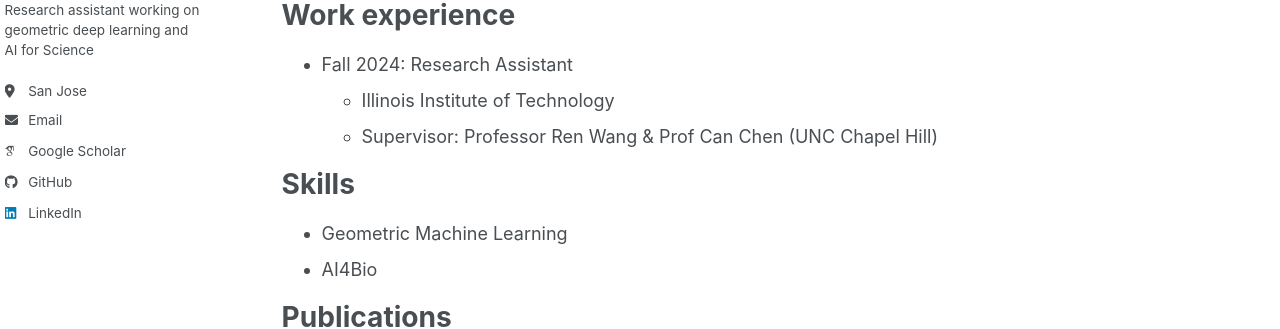
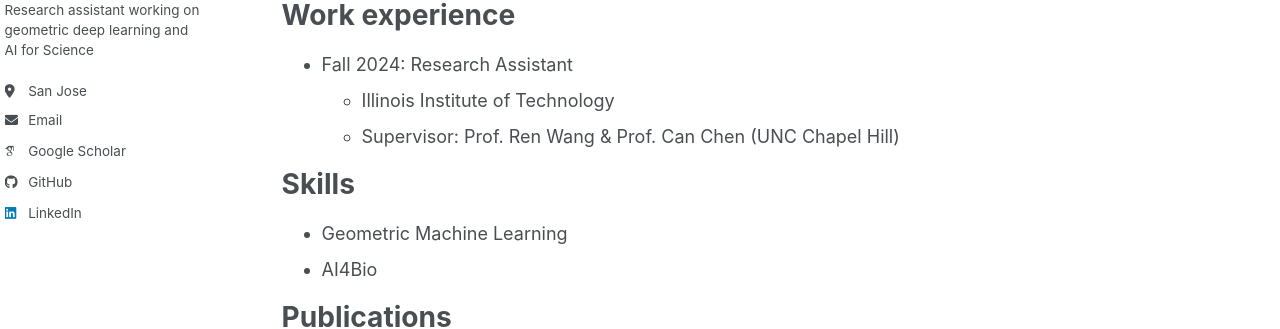
Before and after one commit to Ryan-Yanlong/Ryan-Yanlong, a Jekyll site: the page built from _pages/cv.md, in a window 1280 px wide and 961 px high. Shown: the part 275-604 px from the top of the window. Built offline with Jekyll 4.4.1, drawn with Linux system fonts in a browser that asks for light colours; some web fonts are replaced; a script bundle is joined from its source files by our own code; library files that are not in the unit come from our copies.

Commit message:
Update cv.md

```diff
--- a/_pages/cv.md
+++ b/_pages/cv.md
@@ -20,7 +20,7 @@ Work experience
 
 * Fall 2024: Research Assistant
   * Illinois Institute of Technology
-  * Supervisor: Professor Ren Wang & Prof Can Chen (UNC Chapel Hill)
+  * Supervisor: Prof. Ren Wang & Prof. Can Chen (UNC Chapel Hill)
 
 Skills
 ======
```
